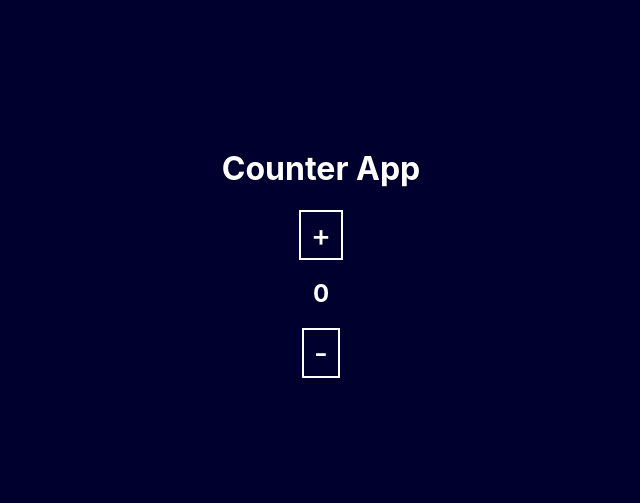
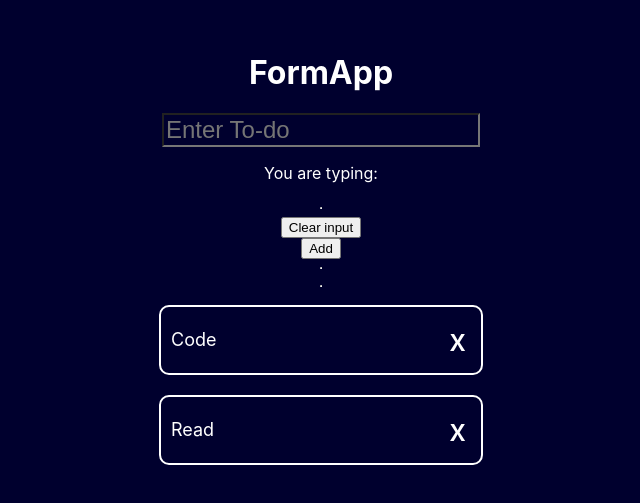
Before and after one commit to kodschul/kodschul-reactjs-2602, a React (Create React App) app in the folder code/react-app/: page / in a window 1280 px wide. Shown: the part 147-650 px from the top of the page, without its empty margins (319-959 px from the left). Built offline with nearby package versions, Linux system fonts and the light colour scheme.

Commit message:
✨ react counter app + todo app

```diff
--- /dev/null
+++ b/code/react-app/src/basics/TodoApp.tsx
@@ -0,0 +1,109 @@
+import { useState } from "react";
+
+const TodoApp = () => {
+  const [todoText, setTodoText] = useState("");
+
+  const [todos, setTodos] = useState<string[]>(["Code", "Read"]);
+  // logic
+
+  //   const updateTodoText
+
+  const clearInput = () => {
+    setTodoText("");
+  };
+
+  const addTodo = () => {
+    if (todoText == "") {
+      return;
+    }
+
+    setTodos([...todos, todoText]);
+    clearInput();
+  };
+
+  const deleteTodo = (todo) => {
+    let newTodos = todos.filter((x) => x != todo);
+
+    setTodos(newTodos);
+  };
+
+  const renderTodo = (todo) => (
+    <div style={styles.todoItem}>
+      <span style={{ flex: 1 }}>{todo}</span>
+      <div onClick={() => deleteTodo(todo)} style={styles.deleteItemBtn}>
+        x
+      </div>
+    </div>
+  );
+
+  let isLoading = false;
+  if (isLoading) {
+    return <div>Loading...</div>;
+  }
+
+  let isLoadingTodos = false;
+
+  return (
+    <div style={styles.main}>
+      {1 + 1 == 2 ? (
+        <>
+          <h1>FormApp</h1>
+          <input
+            type="text"
+            placeholder="Enter To-do"
+            style={styles.input}
+            value={todoText}
+            onChange={(e) => setTodoText(e.target.value)}
+          />{" "}
+          <p>You are typing: {todoText} </p>
+          <hr />
+          <button onClick={clearInput}>Clear input</button>
+          <button onClick={addTodo}>Add</button>
+          <hr />
+          <hr />
+          {isLoadingTodos ? "Loading todos..." : todos.map(renderTodo)}
+        </>
+      ) : null}
+    </div>
+  );
+};
+
+const styles: any = {
+  main: {
+    height: "100vh",
+    width: "100vw",
+    color: "white",
+    background: "rgb(0, 0, 46)",
+    display: "flex",
+    justifyContent: "center",
+    alignItems: "center",
+    flexDirection: "column",
+  },
+  input: {
+    fontSize: 24,
+    background: "transparent",
+    color: "white",
+  },
+  todoItem: {
+    minWidth: 300,
+    padding: 10,
+    margin: 10,
+    fontSize: 18,
+    borderWidth: 2,
+    borderRadius: 10,
+    borderColor: "white",
+    borderStyle: "solid",
+    display: "flex",
+    alignItems: "center",
+  },
+  deleteItemBtn: {
+    cursor: "pointer",
+    userSelect: "none",
+
+    fontSize: 30,
+    fontWeight: "500",
+    padding: 5,
+  },
+};
+
+export default TodoApp;
--- a/code/react-app/src/index.tsx
+++ b/code/react-app/src/index.tsx
@@ -2,7 +2,8 @@ import React from "react";
 import ReactDOM from "react-dom/client";
 import "./index.css";
 import App from "./App";
-import CounterApp from "./CounterApp";
+import CounterApp from "./basics/CounterApp";
+import TodoApp from "./basics/TodoApp";
 import reportWebVitals from "./reportWebVitals";
 
 const root = ReactDOM.createRoot(
@@ -10,7 +11,7 @@ const root = ReactDOM.createRoot(
 );
 root.render(
   <React.StrictMode>
-    <CounterApp />
+    <TodoApp />
   </React.StrictMode>
 );
 
```
Also changed, not shown: code/react-app/src/basics/arrays.js (added, +14 -0 lines), code/react-app/src/basics/CounterApp.tsx (renamed from code/react-app/src/CounterApp.tsx).
